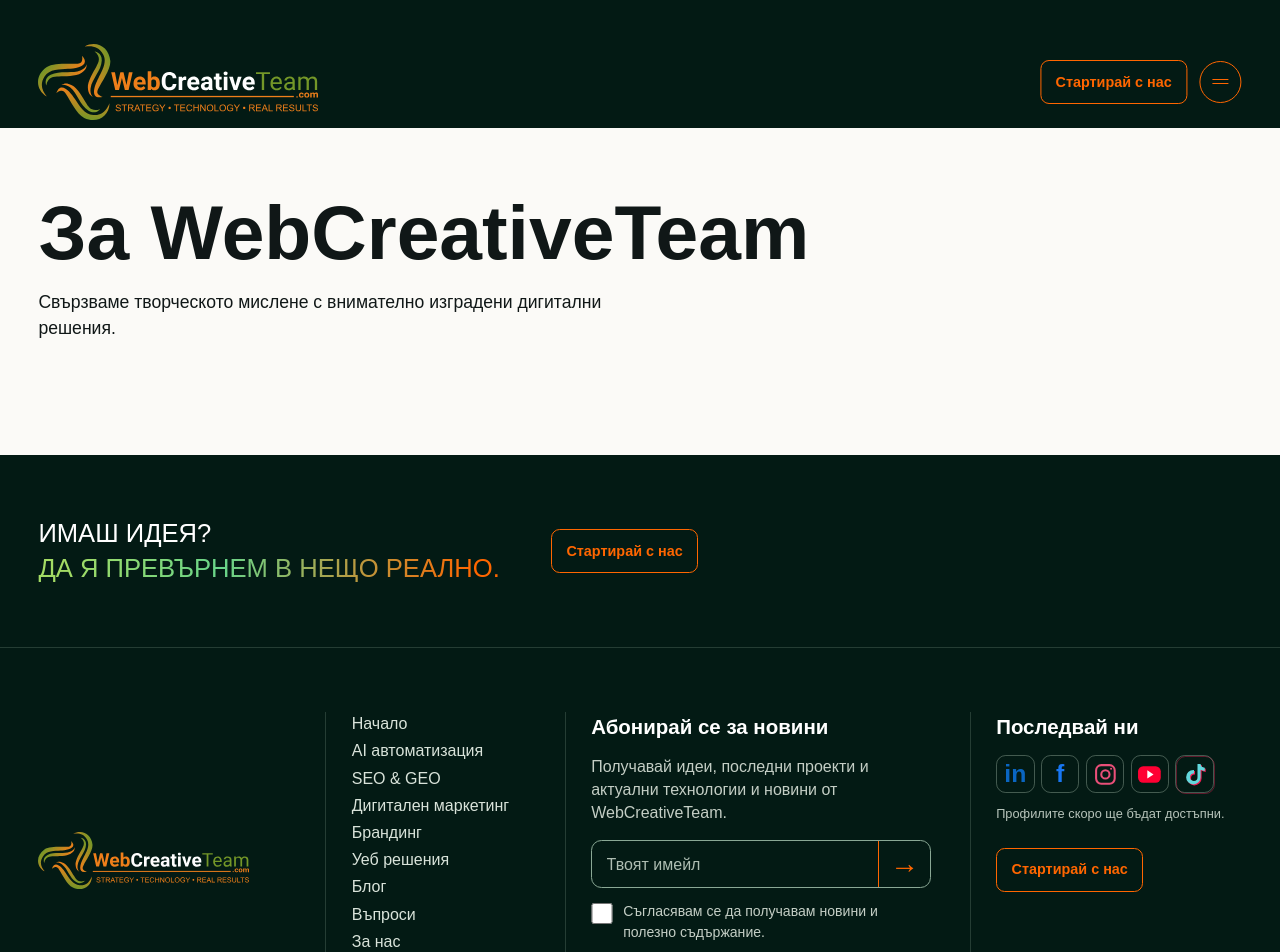
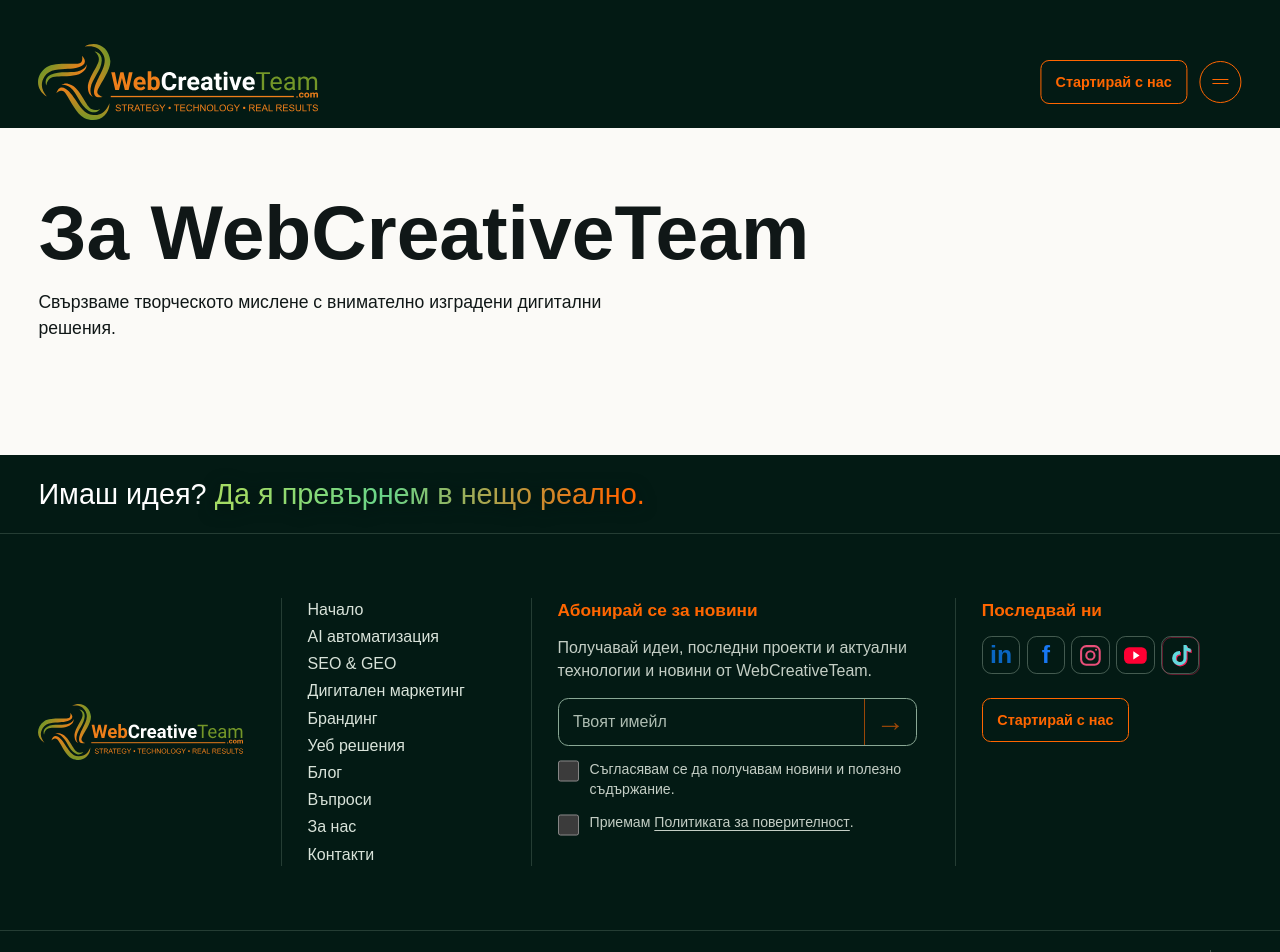
Before and after one commit to PetyaBabukova/WebCreativeTeam_2026, a Next.js app: page /about/bg in a window 1280 px wide. Shown: the top 952 px of the page. Built offline with nearby package versions, Linux system fonts and the light colour scheme; a web font is replaced by a local one.

Commit message:
Footer changes

```diff
--- a/components/FooterNewsletter.tsx
+++ b/components/FooterNewsletter.tsx
@@ -1,6 +1,3 @@
-"use client";
-
-import { useRef } from "react";
 import type { messages } from "@/lib/messages";
 import type { Locale } from "@/lib/routing";
 import FooterLegalButton from "./FooterLegalButton";
@@ -8,27 +5,23 @@
 type FooterCopy = typeof messages.bg.landing.footer;
 
 export default function FooterNewsletter({ locale, copy }: { locale: Locale; copy: FooterCopy }) {
-  const status = useRef<HTMLParagraphElement>(null);
   const emailId = `footer-email-${locale}`;
   const privacyId = `footer-privacy-${locale}`;
 
-  return <form className="site-footer__newsletter-form" onSubmit={(event) => {
-    event.preventDefault();
-    status.current?.focus();
-  }}>
+  // The backend is not connected; keep submission disabled and avoid serializable field names.
+  return <form className="site-footer__newsletter-form">
     <div className="site-footer__email-row">
       <label className="sr-only" htmlFor={emailId}>{copy.email}</label>
-      <input id={emailId} type="email" name="email" autoComplete="email" placeholder={copy.email} required />
-      <button type="submit" aria-label={copy.subscribe}>→</button>
+      <input id={emailId} type="email" autoComplete="email" placeholder={copy.email} required />
+      <button type="submit" aria-label={copy.subscribe} disabled>→</button>
     </div>
     <label className="site-footer__consent">
-      <input className="form-checkbox" type="checkbox" name="consentNews" required />
+      <input className="form-checkbox" type="checkbox" required />
       <span>{copy.consentNews}</span>
     </label>
     <div className="site-footer__consent">
-      <input className="form-checkbox" id={privacyId} type="checkbox" name="consentPrivacy" required aria-label={`${copy.consentPrivacy} ${copy.privacyPolicy}`} />
+      <input className="form-checkbox" id={privacyId} type="checkbox" required aria-label={`${copy.consentPrivacy} ${copy.privacyPolicy}`} />
       <div><label htmlFor={privacyId}>{copy.consentPrivacy}</label> <FooterLegalButton label={copy.privacyPolicy} title={copy.privacyPolicy} unavailable={copy.legalUnavailable} close={copy.close} />.</div>
     </div>
-    <p ref={status} tabIndex={-1} role="status" className="site-footer__unavailable">{copy.newsletterUnavailable}</p>
   </form>;
 }
--- a/components/SitePage.css
+++ b/components/SitePage.css
@@ -130,34 +130,43 @@
 
 /* Positioned above the fixed hero background, which would otherwise paint over the footer. */
 .site-footer { position: relative; z-index: 1; background: var(--color-deep); color: var(--color-white); }
-.site-footer__callout { display: flex; align-items: center; gap: clamp(1.5rem, 4vw, 5rem); padding-block: clamp(2rem, 5vw, 4rem); }
-.site-footer__callout-copy p { margin: 0; font-size: clamp(1.1rem, 2vw, 1.8rem); line-height: 1.15; }
-.site-footer__callout-copy p + p { width: fit-content; margin-top: .35rem; background: var(--gradient-brand); background-clip: text; -webkit-background-clip: text; -webkit-text-fill-color: transparent; }
+.site-page--home .site-footer { background: transparent; }
+.site-page--home .site-footer__callout { text-shadow: 0 2px 8px #00110d; }
+.site-footer__callout { padding-block: clamp(.9rem, 1.7vw, 1.5rem); }
+.site-footer__callout-copy p { margin: 0; font-size: clamp(.72rem, 3.6vw, 1.8rem); line-height: 1.2; white-space: nowrap; }
+.site-footer__callout-copy span { background: var(--gradient-brand); background-clip: text; -webkit-background-clip: text; -webkit-text-fill-color: transparent; text-shadow: none; filter: drop-shadow(0 2px 8px #00110d); }
+.site-footer__surface { background: var(--color-deep); }
 .site-footer__cta { flex-shrink: 0; width: fit-content; }
 .site-footer__main { border-block: 1px solid #a7bdac36; }
-.site-footer__grid { display: grid; grid-template-columns: minmax(0, 1.05fr) minmax(0, .85fr) minmax(0, 1.55fr) minmax(0, 1.15fr); gap: clamp(1.5rem, 3vw, 3rem); padding-block: clamp(2.5rem, 5vw, 4rem); }
+.site-footer__grid { display: grid; grid-template-columns: minmax(0, .82fr) minmax(0, .85fr) minmax(0, 1.55fr) minmax(0, 1.15fr); gap: clamp(1.5rem, 3vw, 3rem); padding-block: clamp(2.5rem, 5vw, 4rem); }
 .site-footer__grid > * { min-width: 0; }
 .site-footer__grid > * + * { padding-left: clamp(1rem, 2vw, 2rem); border-left: 1px solid #a7bdac36; }
 .site-footer__brand { display: flex; align-items: center; }
-.site-footer__brand img { display: block; width: min(100%, 27.5rem); height: auto; }
+.site-footer__brand a { display: block; width: min(100%, 17.5rem); }
+.site-footer__brand img { display: block; width: 100%; height: auto; }
 .site-footer__navigation { display: flex; flex-direction: column; align-items: flex-start; gap: .25rem; }
 .site-footer__navigation a { color: #d9e3da; line-height: 1.45; }
 .site-footer a:hover, .site-footer__legal-button:hover { color: var(--color-lime); }
 .site-footer h2 { margin: 0 0 .8rem; font-size: clamp(1.1rem, 1.6vw, 1.45rem); font-weight: 600; }
-.site-footer__newsletter > p:not(.site-footer__unavailable) { margin: 0 0 1rem; color: #c4cec5; }
+.site-footer__newsletter h2, .site-footer__social h2 { color: var(--color-primary); font-size: clamp(1rem, 1.35vw, 1.25rem); }
+.site-footer__newsletter { color-scheme: dark; }
+.site-footer__newsletter > p { margin: 0 0 1rem; color: #c4cec5; }
+.site-footer__newsletter-form { max-width: 25rem; }
 .site-footer__email-row { display: flex; min-height: 3rem; overflow: hidden; border: 1px solid #8aa895; border-radius: .65rem; }
+.site-page--home .site-footer__email-row { background: #00110d99; }
 .site-footer__email-row:focus-within { border-color: var(--color-primary); }
 .site-footer__email-row input { width: 100%; min-width: 0; padding: .6rem .9rem; border: 0; background: transparent; color: var(--color-white); }
 .site-footer__email-row input:focus-visible { outline-offset: -3px; }
 .site-footer__email-row input::placeholder { color: #aebdb2; opacity: 1; }
 .site-footer__email-row button { width: 3.25rem; flex-shrink: 0; border: 0; border-left: 1px solid var(--color-primary); background: transparent; color: var(--color-primary); font-size: 1.8rem; cursor: pointer; }
 .site-footer__email-row button:hover { background: #ff66001a; }
+.site-footer__email-row button:disabled { cursor: not-allowed; opacity: .6; }
 .site-footer__consent { display: flex; align-items: start; gap: .65rem; margin-top: .8rem; color: #c4cec5; font-size: .88rem; }
 .site-footer__consent input { flex-shrink: 0; margin-top: .1rem; }
 .site-footer__consent label { cursor: pointer; }
-.site-footer__unavailable { margin: .75rem 0 0; color: #b7c4bb; font-size: .8rem; }
 .site-footer__social-icons { display: flex; flex-wrap: wrap; gap: .4rem; }
-.site-footer__social-icon { display: grid; place-items: center; width: 2.4rem; height: 2.4rem; border: 1px solid #a7bdac65; border-radius: .6rem; }
+.site-footer__social-icon { display: grid; place-items: center; width: 2.4rem; height: 2.4rem; padding: 0; border: 1px solid #a7bdac65; border-radius: .6rem; background: transparent; opacity: 1; }
+.site-footer__social-icon:disabled { cursor: default; }
 .site-footer__social-icon svg { width: 1.55rem; height: 1.55rem; }
 .site-footer__social-glyph { font-family: Arial, sans-serif; font-size: 1.55rem; font-weight: 800; line-height: 1; }
 .site-footer__social-icon--linkedin { color: #0a66c2; }
@@ -274,16 +283,18 @@
 }
 
 @media (max-width: 520px) {
-  .site-footer__callout { flex-direction: column; align-items: flex-start; }
   .site-footer__grid { grid-template-columns: minmax(0, 1fr); gap: 2rem; }
   .site-footer__grid > * + *, .site-footer__grid > :nth-child(even) { padding-left: 0; border-left: 0; }
   .site-footer__grid > * + * { padding-top: 2rem; border-top: 1px solid #a7bdac36; }
-  .site-footer__brand img { width: min(100%, 19rem); }
   .site-footer__bottom { align-items: flex-start; flex-direction: column; }
   .site-header__inner { gap: .75rem; }
   .site-header__brand img { width: 9rem; }
   .site-header__actions { gap: .5rem; }
   .site-header__cta { font-size: .72rem; }
+}
+
+@media (max-width: 280px) {
+  .site-footer__callout-copy p { font-size: .85rem; white-space: normal; }
 }
 
 @media (max-width: 379px) {
--- a/components/SitePage.tsx
+++ b/components/SitePage.tsx
@@ -86,9 +86,9 @@
   const legal = { unavailable: footer.legalUnavailable, close: footer.close };
   return <footer className="site-footer">
     <div className="container site-footer__callout">
-      <div className="site-footer__callout-copy"><p>{footer.idea}</p><p>{footer.promise}</p></div>
-      <Link className="button button--outline site-footer__cta" href={pageUrl("contacts", locale)}>{copy.landing.hero.contact}</Link>
+      <div className="site-footer__callout-copy"><p>{footer.idea} <span>{footer.promise}</span></p></div>
     </div>
+    <div className="site-footer__surface">
     <div className="site-footer__main">
       <div className="container site-footer__grid">
         <div className="site-footer__brand"><Link href={pageUrl("home", locale)} aria-label="WebCreativeTeam"><Image src={appConfig.brandLogoPath} alt="" width={430} height={119} unoptimized /></Link></div>
@@ -111,10 +111,9 @@
             {socialNames.map((name) => {
               const url = appConfig.socialProfiles[name];
               const icon = <SocialIcon name={name} />;
-              return url ? <a key={name} href={url} target="_blank" rel="noopener noreferrer" aria-label={socialLabels[name]} className={`site-footer__social-icon site-footer__social-icon--${name}`}>{icon}</a> : <span key={name} aria-hidden="true" className={`site-footer__social-icon site-footer__social-icon--${name}`}>{icon}</span>;
+              return url ? <a key={name} href={url} target="_blank" rel="noopener noreferrer" aria-label={socialLabels[name]} className={`site-footer__social-icon site-footer__social-icon--${name}`}>{icon}</a> : <button key={name} type="button" disabled aria-label={socialLabels[name]} className={`site-footer__social-icon site-footer__social-icon--${name}`}>{icon}</button>;
             })}
           </div>
-          <p className="site-footer__unavailable">{footer.socialUnavailable}</p>
           <Link className="button button--outline site-footer__cta" href={pageUrl("contacts", locale)}>{copy.landing.hero.contact}</Link>
         </section>
       </div>
@@ -127,6 +126,7 @@
         <FooterLegalButton label={footer.terms} title={footer.terms} {...legal} />
       </div>
       <nav className="site-footer__languages" aria-label={copy.language}>{locales.map((language) => <a key={language} href={localeSwitchUrl(route, language)} lang={language} hrefLang={language} aria-current={language === locale ? "page" : undefined}>{language.toUpperCase()}</a>)}</nav>
+    </div>
     </div>
   </footer>;
 }
--- a/messages/bg.json
+++ b/messages/bg.json
@@ -11,7 +11,7 @@
     "menu": "Отвори менюто",
     "hero": {
       "lines": ["ОТКАЖИ", "ДА БЪДЕШ", "НЕВИДИМ"],
-      "description": "Стратегия, технологии и креативност се срещат в решения, които отличават брандовете.",
+      "description": "Стратегия, технологии и креативност се срещат в решения, които отличават брандовете и движат бизнеса напред",
       "contact": "Стартирай с нас",
       "rotationPause": "Пауза на въртенето"
     },
@@ -101,19 +101,17 @@
       ]
     },
     "footer": {
-      "idea": "ИМАШ ИДЕЯ?",
-      "promise": "ДА Я ПРЕВЪРНЕМ В НЕЩО РЕАЛНО.",
+      "idea": "Имаш идея?",
+      "promise": "Да я превърнем в нещо реално.",
       "navigation": "Навигация във футъра",
       "newsletterTitle": "Абонирай се за новини",
       "newsletterDescription": "Получавай идеи, последни проекти и актуални технологии и новини от WebCreativeTeam.",
       "email": "Твоят имейл",
       "subscribe": "Абонирай се",
-      "newsletterUnavailable": "Абонаментът все още не е достъпен.",
       "consentNews": "Съгласявам се да получавам новини и полезно съдържание.",
       "consentPrivacy": "Приемам",
       "privacyPolicy": "Политиката за поверителност",
       "follow": "Последвай ни",
-      "socialUnavailable": "Профилите скоро ще бъдат достъпни.",
       "privacy": "Поверителност",
       "cookies": "Бисквитки",
       "terms": "Общи условия",
--- a/messages/en.json
+++ b/messages/en.json
@@ -11,7 +11,7 @@
     "menu": "Open menu",
     "hero": {
       "lines": ["REFUSE", "TO GO", "UNNOTICED"],
-      "description": "Strategy, technology and creativity come together in solutions that make brands stand out.",
+      "description": "Strategy, technology and creativity come together in solutions that make brands stand out and move businesses forward",
       "contact": "Get started with us",
       "rotationPause": "Pause logo rotation"
     },
@@ -101,19 +101,17 @@
       ]
     },
     "footer": {
-      "idea": "HAVE AN IDEA?",
-      "promise": "LET’S MAKE IT REAL.",
+      "idea": "Have an idea?",
+      "promise": "Let’s make it real.",
       "navigation": "Footer navigation",
       "newsletterTitle": "Subscribe to our newsletter",
       "newsletterDescription": "Get ideas, recent projects, and updates on technology and news from WebCreativeTeam.",
       "email": "Your email",
       "subscribe": "Subscribe",
-      "newsletterUnavailable": "Newsletter signup is not available yet.",
       "consentNews": "I agree to receive news and useful content.",
       "consentPrivacy": "I accept the",
       "privacyPolicy": "Privacy Policy",
       "follow": "Follow us",
-      "socialUnavailable": "Our profiles will be available soon.",
       "privacy": "Privacy",
       "cookies": "Cookies",
       "terms": "Terms and Conditions",
```
Also changed, not shown: 2 other files (tests, documents, lock files or other folders).
